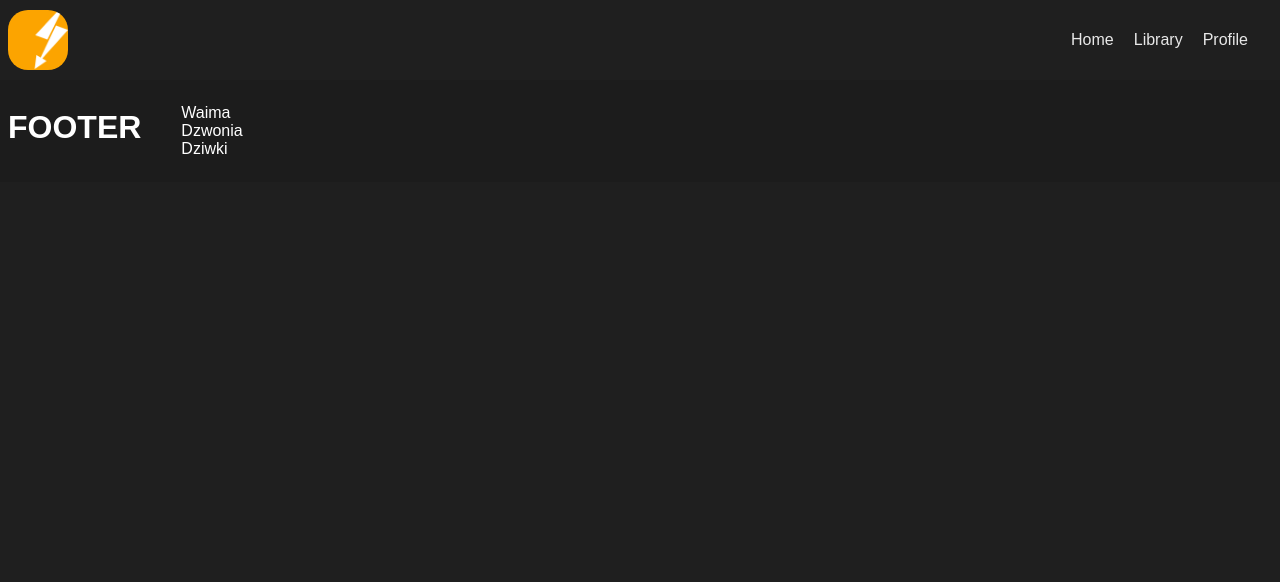
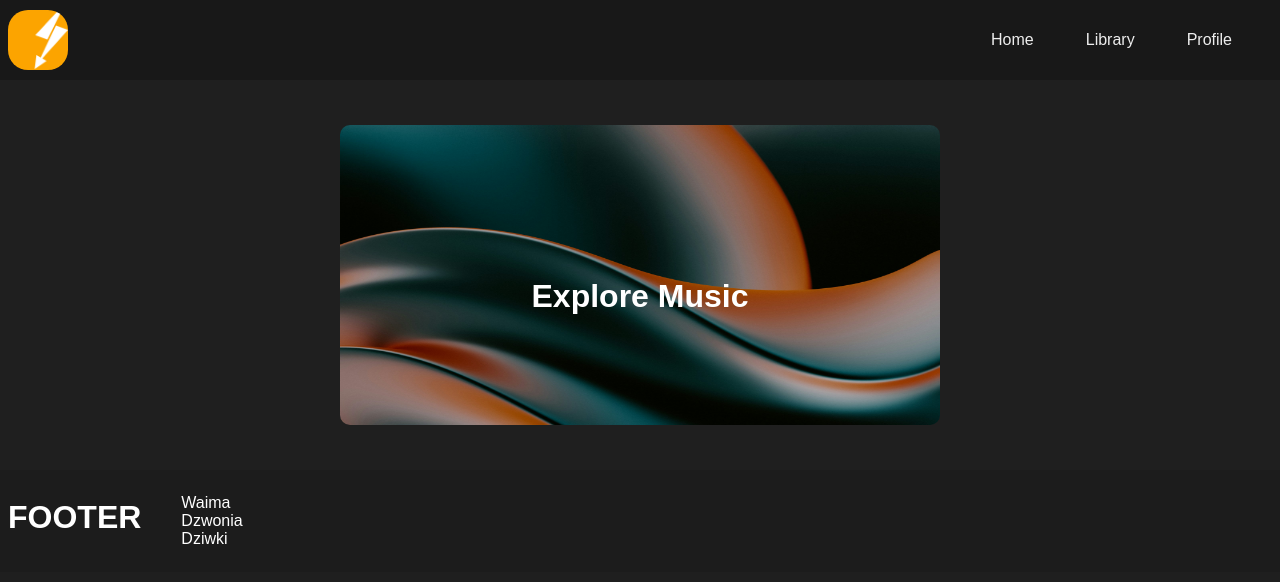
Before and after one commit to krzyspazdzior/SpotiHub, an Angular app: page / in a window 1280 px wide. Shown: the top 582 px of the page. Built offline with nearby package versions, Linux system fonts and the light colour scheme.

Commit message:
poczatek maina

```diff
--- a/src/app/home/home.component.css
+++ b/src/app/home/home.component.css
@@ -6,3 +6,8 @@
 :host{
     width: 100%;
 }
+main{
+    display: flex;
+    justify-content: center;
+     margin: 45px 0;
+}
--- a/src/app/home/home.component.html
+++ b/src/app/home/home.component.html
@@ -1,2 +1,5 @@
 <app-header></app-header>
+<main>
+    <app-banner></app-banner>
+</main>
 <app-footer></app-footer>
--- a/src/app/home/home.component.ts
+++ b/src/app/home/home.component.ts
@@ -1,12 +1,13 @@
 import { Component } from '@angular/core';
 import { HeaderComponent } from '../shared/header/header.component';
 import { FooterComponent } from '../shared/footer/footer.component';
+import { BannerComponent } from "../shared/banner/banner/banner.component";
 
 @Component({
   selector: 'app-home',
   standalone: true,
   templateUrl: './home.component.html',
-  imports: [HeaderComponent, FooterComponent],
+  imports: [HeaderComponent, FooterComponent, BannerComponent],
   styleUrl: './home.component.css'
 })
 export class HomeComponent {
--- /dev/null
+++ b/src/app/shared/banner/banner/banner.component.css
@@ -0,0 +1,19 @@
+.banner-container{
+    display: flex;
+    width: fit-content;
+    position: relative;
+    color: white;
+}
+.banner-container img{
+    z-index: 10;
+    height: 300px;
+    width: 600px;
+    border-radius: 10px;
+}
+.banner-container h1{
+    z-index: 20;
+    position: absolute;
+    top: 50%;
+    left: 50%;
+    transform: translate(-50%, -50%);
+}
--- /dev/null
+++ b/src/app/shared/banner/banner/banner.component.html
@@ -0,0 +1,4 @@
+<div class="banner-container">
+    <img src="/banner-image.jpg" alt="banner image">
+    <h1>Explore Music</h1>
+</div>
--- a/src/app/shared/header/header.component.css
+++ b/src/app/shared/header/header.component.css
@@ -6,7 +6,7 @@
 header{
     display: flex;
     color: rgb(232, 232, 232);
-    background-color: #1f1f1f;
+    background-color: #181818;
     height: 80px;
     justify-content: space-between;
     align-items: center;
@@ -20,5 +20,27 @@ img{
 ul{
     display: flex;
     list-style: none;
+    justify-content: center;
+    align-items: center;
     gap: 20px;
 }
+li{
+    display: flex;
+    justify-content: center;
+    align-items: center;
+}
+a{
+    text-decoration: none;
+    color: rgb(237, 237, 237);
+    display: block;
+    width: 100%;
+    height: 100%;
+    padding: 8px 16px;
+    text-align: center;
+    border-radius: 8px;
+}
+a:hover{
+    background-color: #fca400c0;
+    color: #fc9b00;
+    transition: 0.3s;
+}
--- a/src/app/shared/header/header.component.html
+++ b/src/app/shared/header/header.component.html
@@ -3,8 +3,8 @@
         <img src="/brand_logo.png" alt="Brand Logo">
     </div>
     <ul>
-        <li>Home</li>
-        <li>Library</li>
-        <li>Profile</li>
+        <li><a href="">Home</a></li>
+        <li><a href="">Library</a></li>
+        <li><a href="">Profile</a></li>
     </ul>
 </header>
```
Also changed, not shown: src/app/shared/banner/banner/banner.component.ts (added, +12 -0 lines), public/banner-image.jpg (added).
